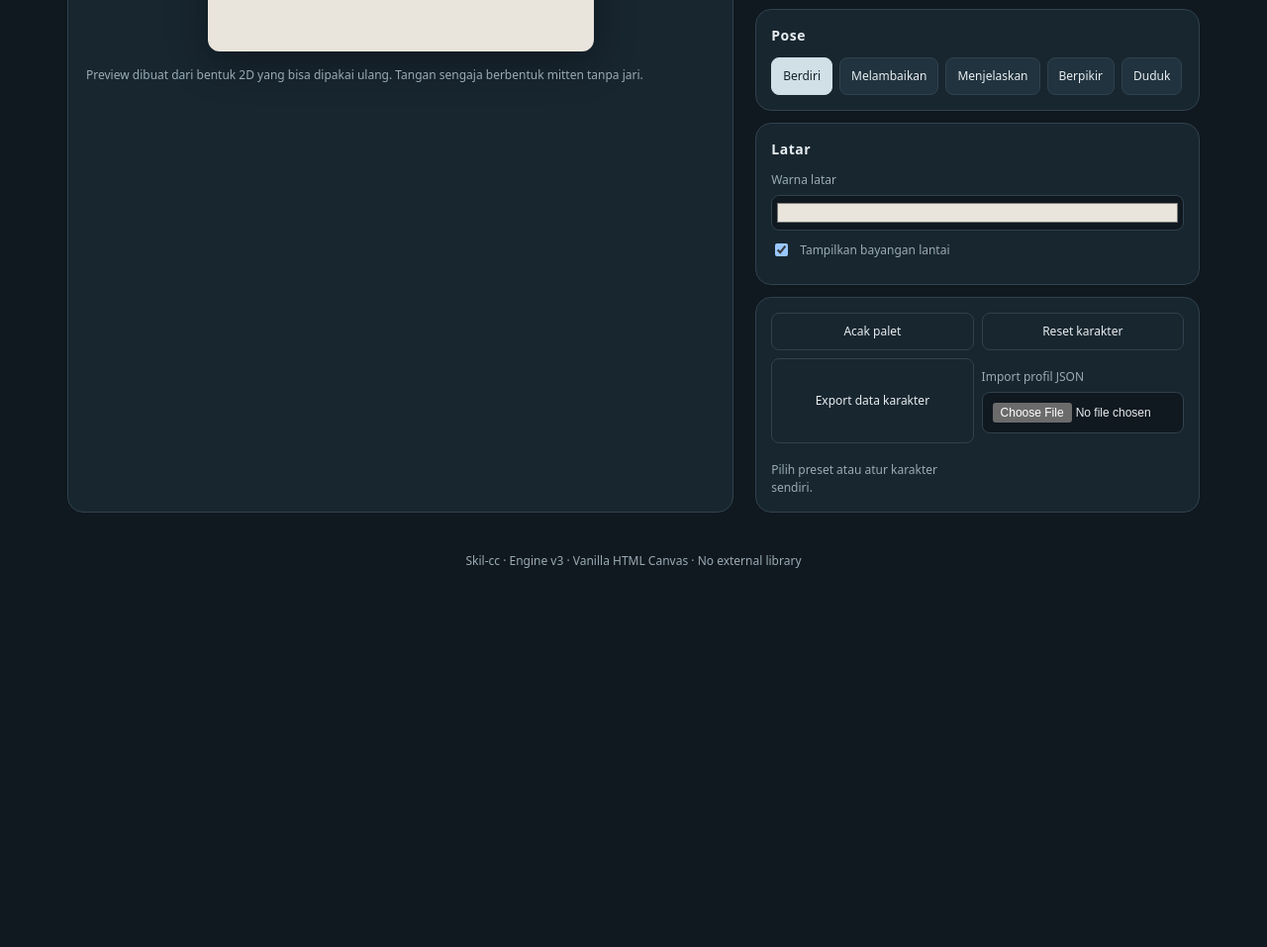
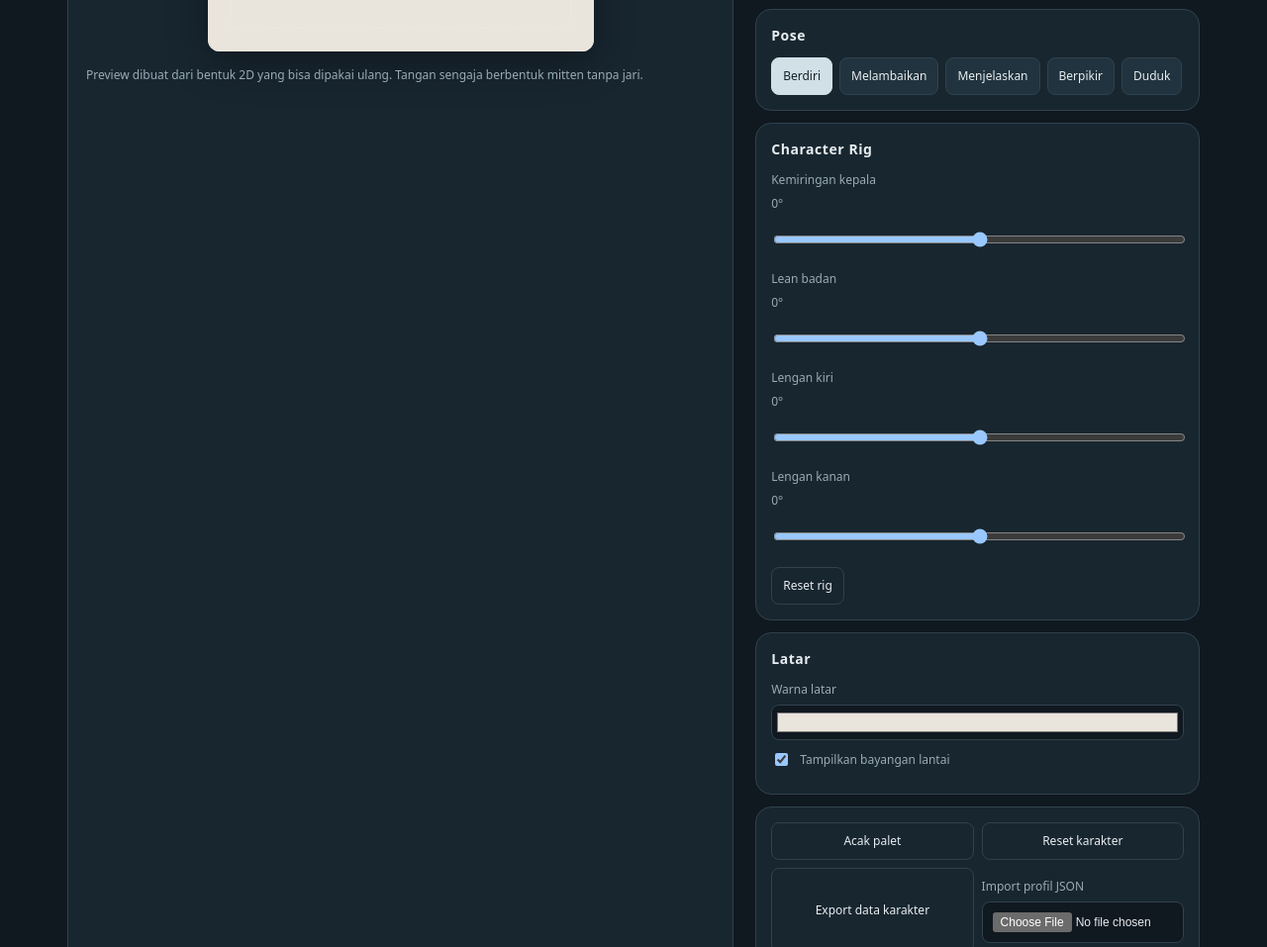
Before and after one commit to bobwan-pixel/Scripter, a plain HTML site: page Skil-cc/engine-v3/index.html in a window 1280 px wide. Shown: the part 703-1660 px from the top of the page at 99% size. Before the commit the page ends 1305 px from the top, so only its background shows below. Drawn offline with Linux system fonts and the light colour scheme.

Commit message:
Add interactive character rig controls

```diff
--- a/Skil-cc/engine-v3/index.html
+++ b/Skil-cc/engine-v3/index.html
@@ -29,6 +29,13 @@
       <section><h2>Pose</h2><div class="choices" id="poses">
         <button data-value="stand" class="active">Berdiri</button><button data-value="wave">Melambaikan</button><button data-value="talk">Menjelaskan</button><button data-value="think">Berpikir</button><button data-value="sit">Duduk</button>
       </div></section>
+      <section class="rig-controls"><h2>Character Rig</h2>
+        <label>Kemiringan kepala <output id="headTiltValue">0°</output><input id="headTilt" type="range" min="-25" max="25" value="0"></label>
+        <label>Lean badan <output id="bodyLeanValue">0°</output><input id="bodyLean" type="range" min="-12" max="12" value="0"></label>
+        <label>Lengan kiri <output id="leftArmValue">0°</output><input id="leftArm" type="range" min="-65" max="65" value="0"></label>
+        <label>Lengan kanan <output id="rightArmValue">0°</output><input id="rightArm" type="range" min="-65" max="65" value="0"></label>
+        <button id="resetRig" class="secondary">Reset rig</button>
+      </section>
       <section><h2>Latar</h2><label>Warna latar<input id="background" type="color" value="#e9e4dc"></label><label class="check"><input id="showGround" type="checkbox" checked> Tampilkan bayangan lantai</label></section>
       <section class="actions"><button id="randomize" class="secondary">Acak palet</button><button id="reset" class="secondary">Reset karakter</button><button id="downloadJson" class="secondary">Export data karakter</button><label class="file-import">Import profil JSON<input id="importJson" type="file" accept=".json,application/json"></label><small id="status" role="status">Pilih preset atau atur karakter sendiri.</small></section>
     </aside>
```
